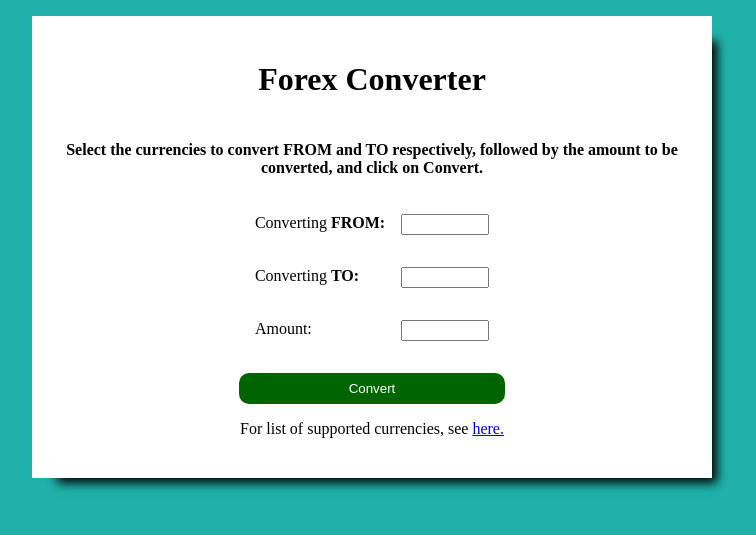
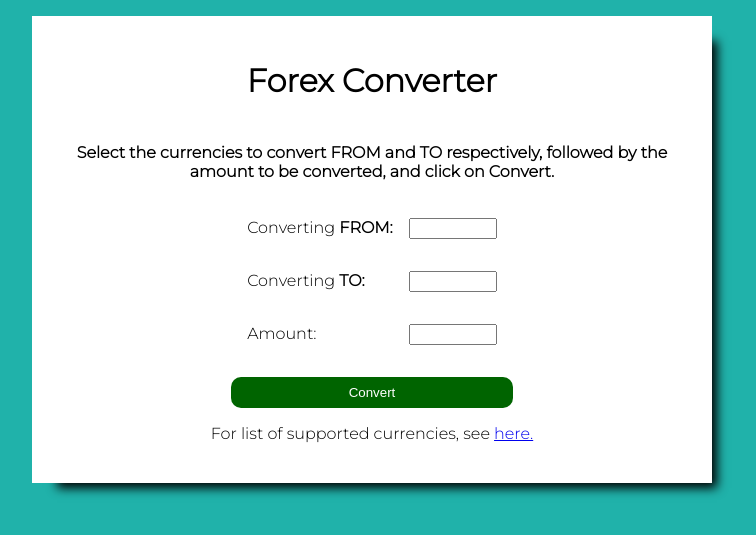
Before and after one commit to fsperoni/Currency_Converter, a Flask app: page / in a window 1280 px wide. Shown: the top 535 px of the page, without its empty margins (268-1024 px from the left). Run offline with Flask 2, Linux system fonts and the light colour scheme.

Commit message:
updated font

```diff
--- a/static/app.css
+++ b/static/app.css
@@ -1,6 +1,7 @@
 body {
   background-color: lightseagreen;
   box-sizing: border-box;
+  font-family: 'Montserrat', sans-serif;
 }
 
 h4 {
--- a/templates/base.html
+++ b/templates/base.html
@@ -5,6 +5,9 @@
   <meta http-equiv="X-UA-Compatible" content="IE=edge">
   <meta name="viewport" content="width=device-width, initial-scale=1.0">
   <title>Forex Converter</title>
+  <link rel="preconnect" href="https://fonts.googleapis.com">
+  <link rel="preconnect" href="https://fonts.gstatic.com" crossorigin>
+  <link href="https://fonts.googleapis.com/css2?family=Montserrat:wght@300&display=swap" rel="stylesheet">
   <link rel="icon" type="image/x-icon" href="/static/favicon.ico">
   <link rel="stylesheet" href="/static/app.css">
 </head>
```
